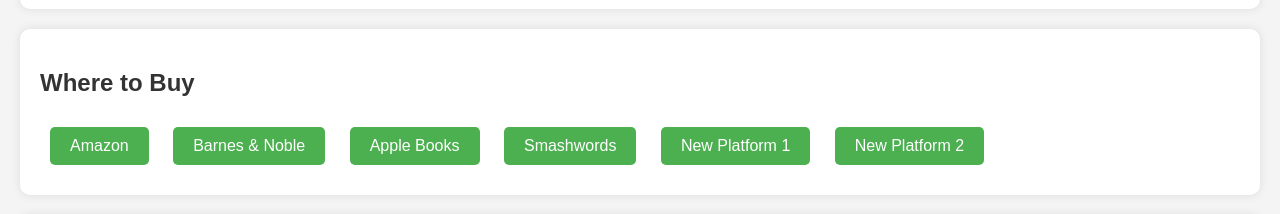
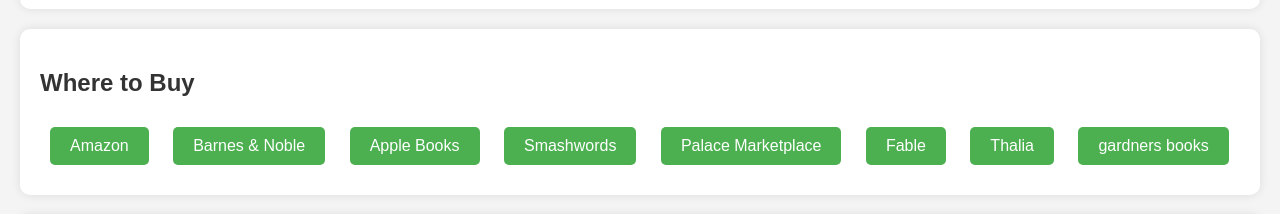
Before and after one commit to DrTimothyWhitley/The-Misconception-of-an-Unpaved-Path, a plain HTML site: page index.html in a window 1280 px wide. Shown: the part 2099-2313 px from the top of the page. Drawn offline with Linux system fonts and the light colour scheme.

Commit message:
Update index.html

```diff
--- a/index.html
+++ b/index.html
@@ -103,8 +103,10 @@
         <a href="https://www.barnesandnoble.com/w/the-misconception-of-an-unpaved-path-breaking-new-ground-timothy-whitley/1146561690?ean=2940180584403" target="_blank">Barnes & Noble</a>
         <a href="https://books.apple.com/us/book/the-misconception-of-an-unpaved-path-breaking/id6738298792" target="_blank">Apple Books</a>
         <a href="https://www.smashwords.com/books/view/1649935" target="_blank">Smashwords</a>
-        <a href="https://newplatform1.com" target="_blank">New Platform 1</a>
-        <a href="https://newplatform2.com" target="_blank">New Platform 2</a>
+        <a href="https://market.thepalaceproject.org/search?query=The+Misconception+of+an+Unpaved+Path" target="_blank">Palace Marketplace</a>
+        <a href="https://fable.co/book/x-9798230876953" target="_blank">Fable</a>
+        <a href="https://www.thalia.de/shop/home/artikeldetails/A1073588105" target="_blank">Thalia</a>
+        <a href="https://gardnersbooks.com/online-store/" target="_blank">gardners books</a>
     </section>
 
     <section class="video-section">
```
